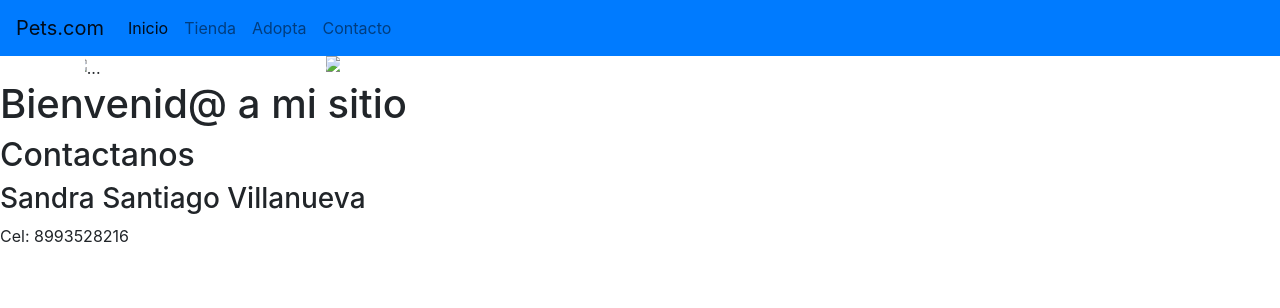
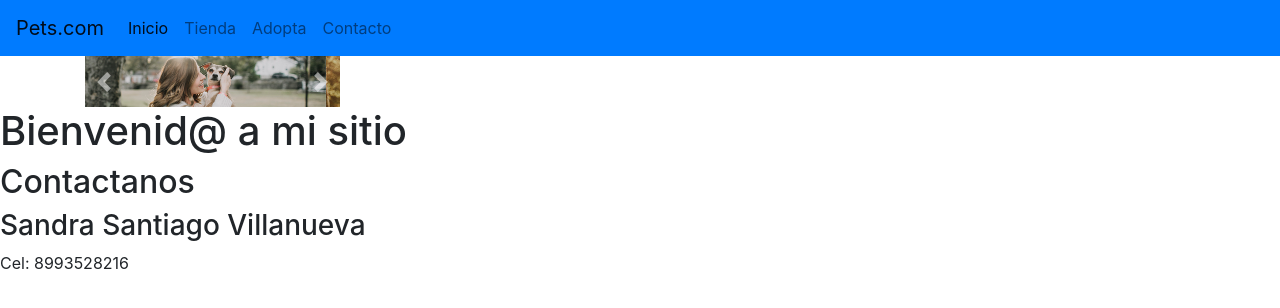
Before and after one commit to SANDRIURIXX/pets, a plain HTML site: page index.html in a window 1280 px wide. Drawn offline with nearby package versions, Linux system fonts and the light colour scheme.

Commit message:
Update index.html

```diff
--- a/index.html
+++ b/index.html
@@ -37,13 +37,13 @@
       <div id="carouselExampleControls" class="carousel slide" data-ride="carousel">
         <div class="carousel-inner">
           <div class="carousel-item active">
-            <img src="./img/c1-1.jpg" class="d-block w-100" alt="...">
+            <img src="./c1-1.jpg" class="d-block w-100" alt="...">
           </div>
           <div class="carousel-item">
-            <img src="./img/c2-2.jpg" class="d-block w-100" alt="...">
+            <img src="./c2-2.jpg" class="d-block w-100" alt="...">
           </div>
           <div class="carousel-item">
-            <img src="./img/c3-3.jpg" class="d-block w-100" alt="...">
+            <img src="./c3-3.jpg" class="d-block w-100" alt="...">
           </div>
         </div>
        <button class="carousel-control-prev" type="button" data-target="#carouselExampleControls" data-slide="prev">
```
